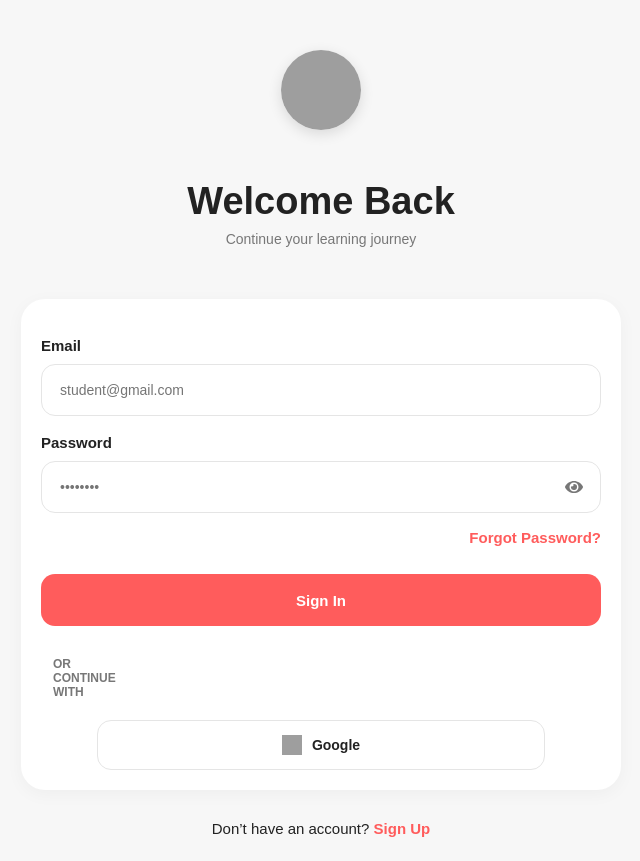
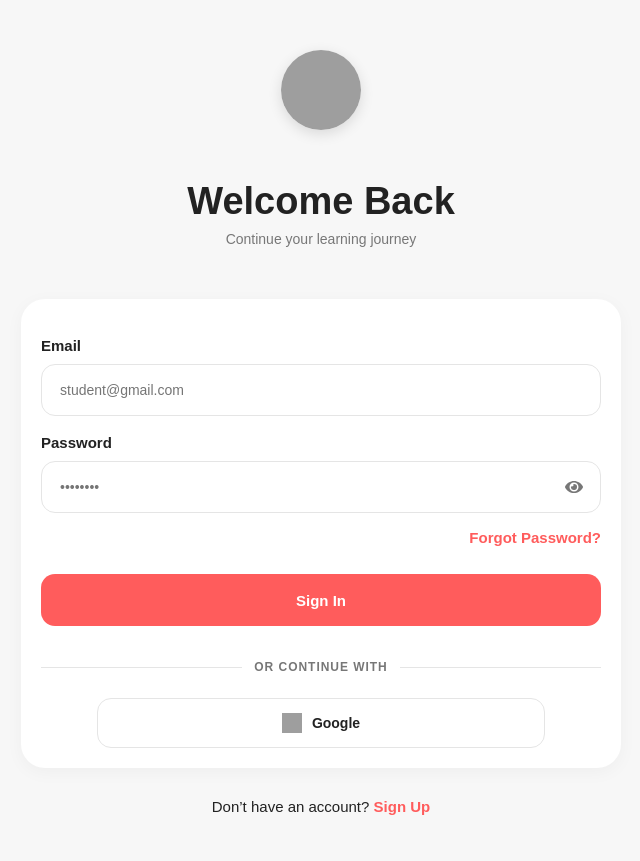
Before and after one commit to harshnew728-lab/TaskTutorials, a React (Vite) app: page / in a window 1280 px wide. Shown: the whole page, without its empty margins (319-959 px from the left). After the commit the page ends 839 px from the top, so only its background shows below. Built offline with nearby package versions, Linux system fonts and the light colour scheme; no server answers; grey boxes are pictures that could not be loaded.

Commit message:
updated the text at login page

```diff
--- a/src/pages/Login/Login.css
+++ b/src/pages/Login/Login.css
@@ -224,24 +224,28 @@ body{
 
 /* DIVIDER */
 
-.divider{
+.login-divider{
+  margin-top:34px;
 
-  margin-top:34px;
+  width:100%;
 
   display:flex;
   align-items:center;
+  justify-content:center;
 
   gap:12px;
+
+  color:var(--text-light);
 
   font-size:12px;
   font-weight:600;
 
-  color:var(--text-light);
+  text-transform:uppercase;
+  letter-spacing:0.08em;
 }
 
-.divider::before,
-.divider::after{
-
+.login-divider::before,
+.login-divider::after{
   content:"";
 
   flex:1;
--- a/src/pages/Login/Login.js
+++ b/src/pages/Login/Login.js
@@ -311,7 +311,7 @@ function Login() {
 
         {/* DIVIDER */}
 
-        <div className="divider">
+        <div className="login-divider">
 
           OR CONTINUE WITH
 
```
